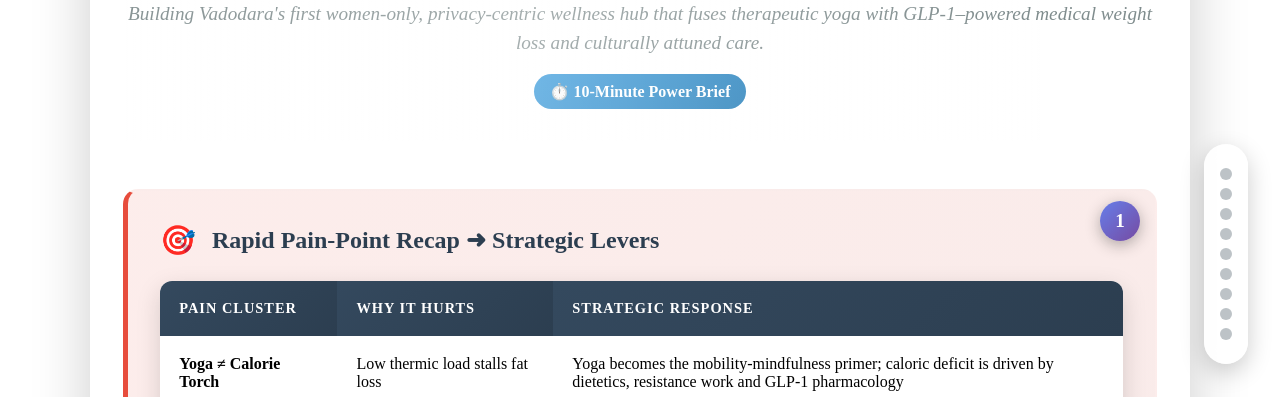
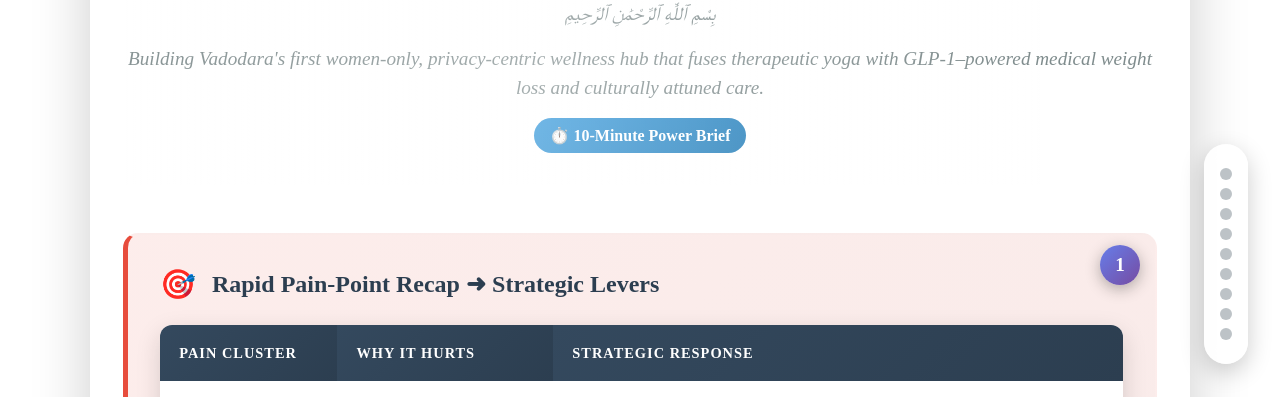
Before and after one commit to husain1015/Bcell_reset_animation, a plain HTML site: page index.html in a window 1280 px wide. Shown: the part 146-543 px from the top of the page. Drawn offline with Linux system fonts and the light colour scheme.

Commit message:
Update index.html

```diff
--- a/index.html
+++ b/index.html
@@ -614,6 +614,7 @@
 <div class="container">
     <header class="header fade-in">
         <h1>Harmony & Health™</h1>
+        <p class="subtitle">  بِسْمِ ٱللَّٰهِ ٱلرَّحْمَٰنِ ٱلرَّحِيمِ </p>
         <p class="subtitle">Building Vadodara's first women-only, privacy-centric wellness hub that fuses therapeutic yoga with GLP-1–powered medical weight loss and culturally attuned care.</p>
         <div class="timer">⏱️ 10-Minute Power Brief</div>
     </header>
```
